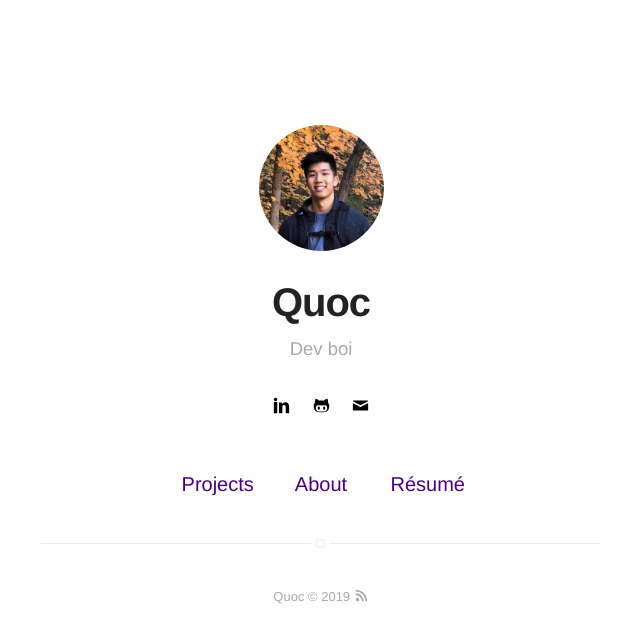
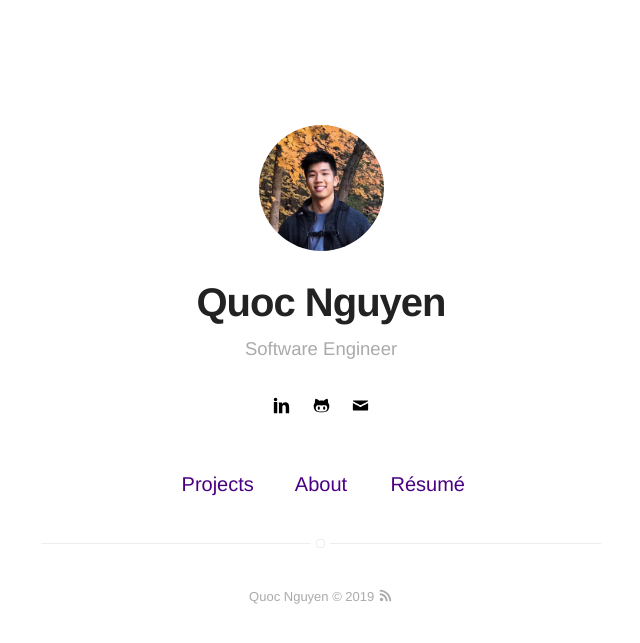
Before and after one commit to qngn93/qngn93.github.io, a Jekyll site: the page built from index.html, in a window 1280 px wide. Shown: the top 643 px of the page, without its empty margins (319-959 px from the left). Built offline with Jekyll 4.4.1, drawn with Linux system fonts in a browser that asks for light colours.

Commit message:
Update Bio

```diff
--- a/_config.yml
+++ b/_config.yml
@@ -1,6 +1,6 @@
 # main text of home
-name: Quoc
-bio: Dev boi
+name: Quoc Nguyen
+bio: Software Engineer
 
 # twitter summary info
 description: A blog about technology and stuff related
```
